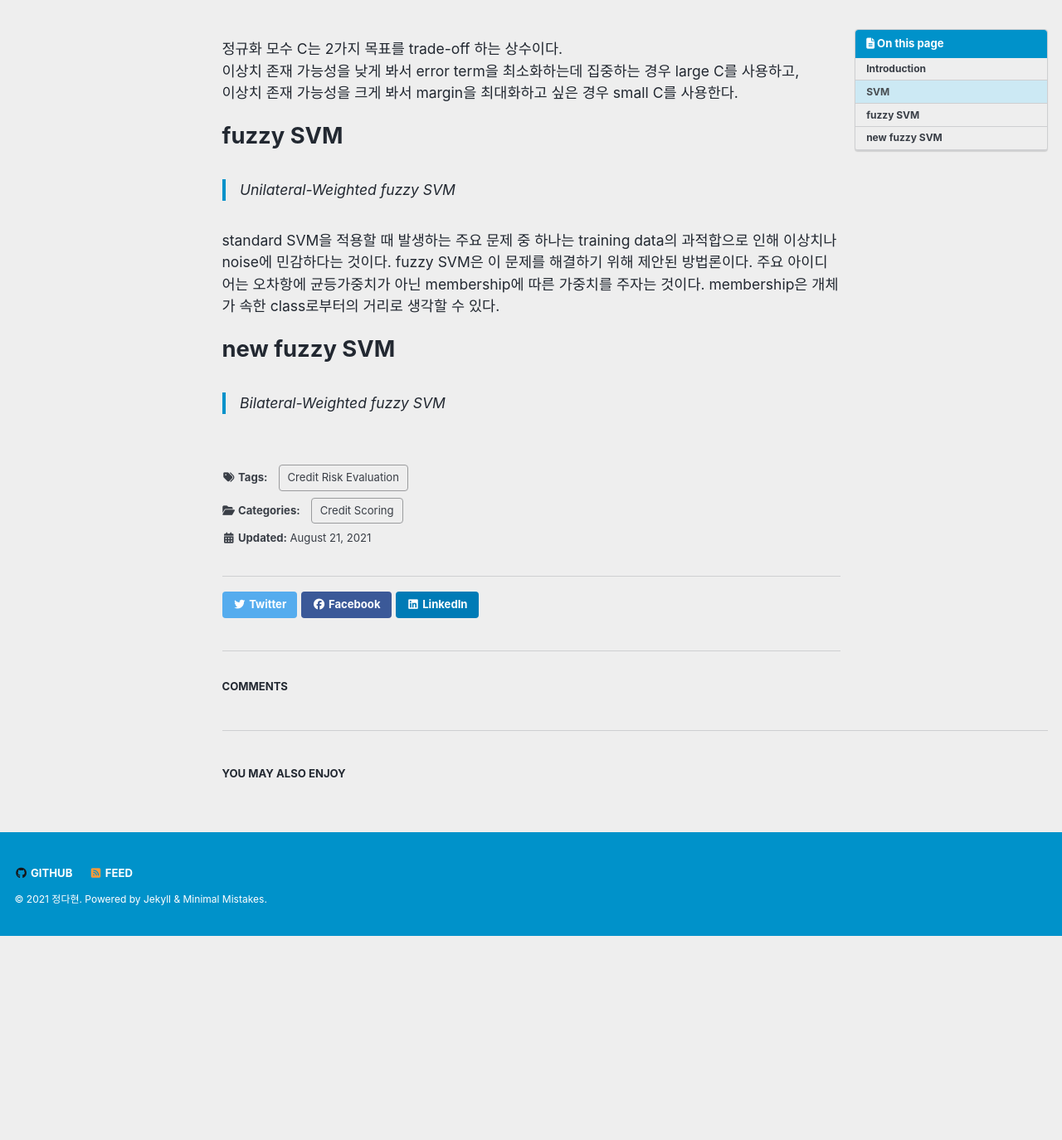
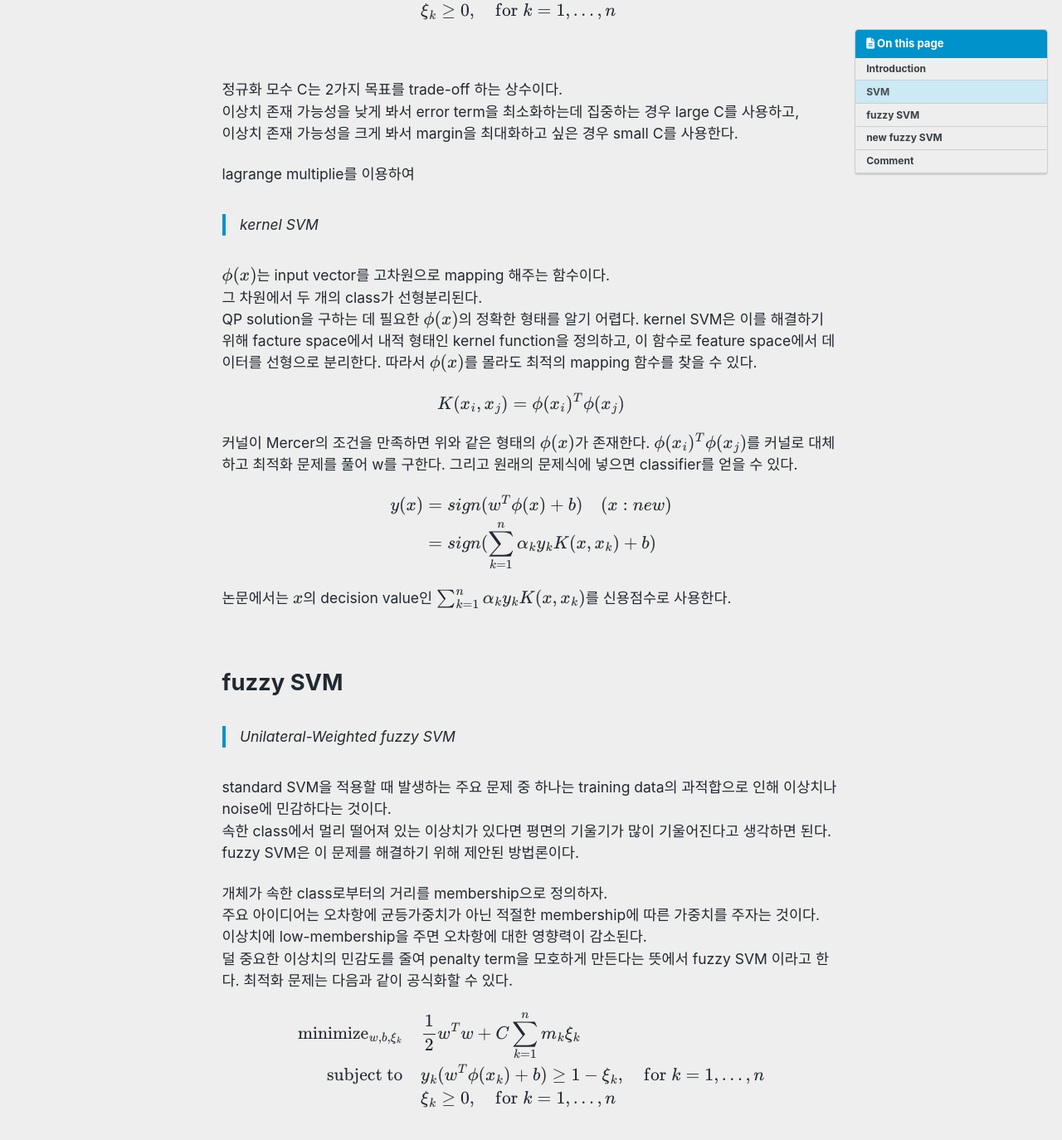
Before and after one commit to da-hyun-jeong/da-hyun-jeong.github.io, a Jekyll site: the page built from _posts/2021-07-11-test.md, in a window 1280 px wide and 1400 px high, scrolled down 2356 px. Shown: the top 1374 px of the window at 83% size. Built offline with Jekyll 4.4.1, drawn with Linux system fonts in a browser that asks for light colours; cached includes are drawn as plain includes; nearby versions of some CDN libraries; formulas are drawn with MathJax 3; comment, search, counter and statistics services are not loaded; before the commit the page ends 3484 px from its top, so only the background shows below that; some of the changed text lies outside the part shown.

Commit message:
Update 2021-07-11-test.md

```diff
--- a/_posts/2021-07-11-test.md
+++ b/_posts/2021-07-11-test.md
@@ -26,7 +27,7 @@ standard SVM 보다 fuzzy SVM에 대한 직접적인 내용을 다룹니다.
 신용평가 영역에서는 'good creditor', 'bad creditor'을 절대적으로 나눌 수 없다. <br>
 이러한 직관을 반영하여 단순히 class를 나누는 것이 아니라 membership(class에 속할 가능성, 점수와 같은 것)을 부여해서 'good'과 'bad' 일 가능성을 열어두면 좀 더 실용적인 모델이 될 것이라 기대할 수 있다.
 
-
+<br>
 
 # SVM
 SVM은 기본적으로 class를 분류하는 문제이다. <br>
@@ -57,7 +58,7 @@ $$
 $$
 
 $x^+$을 + plane 위의 점, $x^-$ 을 - plane 위의 점이라고 하자. <br>
-두 점은 $x^+=x^- + \lambda w$ 의 평행이동 관계가 있으므로 plane 간의 거리는 $2 / w^Tw$ 가 된다.
+두 점은 $x^+=x^- + \lambda w$의 평행이동 관계가 있으므로 plane 간의 거리는 $2/w^Tw$가 된다.
 
 $$
 w^Tx^+ b = 1 \\
@@ -70,7 +71,7 @@ w^Tx^+ b = 1 \\
 $$
 
 
-이 식을 이용해서 Margin을 구하면 $2/||w||_2$ 가 된다.
+이 식을 이용해서 Margin을 구하면 $2/||w||_2$가 된다.
 
 
 $$
@@ -105,11 +106,10 @@ $$
 
 $$
 \begin{aligned}
-\textrm{minimize}_{w,b,\xi} \quad & \frac{1}{2}w^{T}w+C\sum_{k=1}^{n}{\xi_k}\\
+\textrm{minimize}_{w,b,\xi_k} \quad & \frac{1}{2}w^{T}w+C\sum_{k=1}^{n}{\xi_k}\\
 \textrm{subject to} \quad & y_k(w^T\phi(x_k)+b) \geq1-\xi_k ,  \quad \textrm{for} \; k=1,...,n\\
   &\xi_k\geq0  ,  \quad \textrm{for} \; k=1,...,n  \\
 \end{aligned}
-
 $$
 
 <br>
@@ -118,16 +118,77 @@ $$
 이상치 존재 가능성을 낮게 봐서 error term을 최소화하는데 집중하는 경우 large C를 사용하고, <br>
 이상치 존재 가능성을 크게 봐서 margin을 최대화하고 싶은 경우 small C를 사용한다.
 
+lagrange multiplie를 이용하여
 
+
+> kernel SVM
+
+$\phi(x)$는 input vector를 고차원으로 mapping 해주는 함수이다. <br>
+그 차원에서 두 개의 class가 선형분리된다. <br>
+QP solution을 구하는 데 필요한 $\phi(x)$의 정확한 형태를 알기 어렵다.
+kernel SVM은 이를 해결하기 위해  facture space에서 내적 형태인 kernel function을 정의하고, 이 함수로 feature space에서 데이터를 선형으로 분리한다.
+따라서 $\phi(x)$를 몰라도 최적의 mapping 함수를 찾을 수 있다.
+
+$$
+K(x_i , x_j) = \phi(x_i)^T\phi(x_j)
+$$
+
+커널이 Mercer의 조건을 만족하면 위와 같은 형태의 $\phi(x)$가 존재한다.
+$\phi(x_i)^T\phi(x_j)$를 커널로 대체하고 최적화 문제를 풀어 w를 구한다.
+그리고 원래의 문제식에 넣으면 classifier를 얻을 수 있다.
+
+$$
+\begin{aligned}
+  y(x) &= sign(w^T\phi(x) + b) \quad (x : new) \\
+  &= sign(\sum_{k=1}^{n}{\alpha_k y_k K(x, x_k) + b})
+\end{aligned}
+$$
+
+논문에서는 $x$의 decision value인 $\sum_{k=1}^{n}{\alpha_k y_k K(x, x_k)}$를 신용점수로 사용한다.
+
+<br>
 
 # fuzzy SVM
 > Unilateral-Weighted fuzzy SVM
 
-standard SVM을 적용할 때 발생하는 주요 문제 중 하나는 training data의 과적합으로 인해 이상치나 noise에 민감하다는 것이다.
-fuzzy SVM은 이 문제를 해결하기 위해 제안된 방법론이다.
-주요 아이디어는 오차항에 균등가중치가 아닌 membership에 따른 가중치를 주자는 것이다.
-membership은 개체가 속한 class로부터의 거리로 생각할 수 있다.
+standard SVM을 적용할 때 발생하는 주요 문제 중 하나는 training data의 과적합으로 인해 이상치나 noise에 민감하다는 것이다. <br>
+속한 class에서 멀리 떨어져 있는 이상치가 있다면 평면의 기울기가 많이 기울어진다고 생각하면 된다. <br>
+fuzzy SVM은 이 문제를 해결하기 위해 제안된 방법론이다. <br>
 
+개체가 속한 class로부터의 거리를 membership으로 정의하자. <br>
+주요 아이디어는 오차항에 균등가중치가 아닌 적절한 membership에 따른 가중치를 주자는 것이다. <br>
+이상치에 low-membership을 주면 오차항에 대한 영향력이 감소된다. <br>
+덜 중요한 이상치의 민감도를 줄여 penalty term을 모호하게 만든다는 뜻에서 fuzzy SVM 이라고 한다.
+최적화 문제는 다음과 같이 공식화할 수 있다.
+
+$$
+\begin{aligned}
+\textrm{minimize}_{w,b,\xi_k} \quad & \frac{1}{2}w^{T}w+C\sum_{k=1}^{n}{m_k\xi_k}\\
+\textrm{subject to} \quad & y_k(w^T\phi(x_k)+b) \geq1-\xi_k ,  \quad \textrm{for} \; k=1,...,n\\
+  &\xi_k\geq0  ,  \quad \textrm{for} \; k=1,...,n  \\
+\end{aligned}
+$$
+
+<br>
 
 # new fuzzy SVM
 > Bilateral-Weighted fuzzy SVM
+
+기존에 제안되었던 fuzzy SVM 에서와 동일하게 이상치에 대해 낮은 membership을 주는 것은 동일하지만, <br>
+반대 class에 높은 membership을 가지는 관측치로 처리하자는 아이디어가 추가되었다. <br>
+이는 목적함수의 error term에 관측치 당 2개의 오류값이 기여하는 방식이 된다. <br>
+데이터를 최대한 활용하게 되므로 더 좋은 generalization abllity를 가질 것으로 기대할 수 잆다.
+
+<br>
+
+# Comment
+> 의의
+
+
+> 장점
+
+
+> 단점
+
+데이터 활용도가 높지만 과적합에 대한 우려가 있을 수 있다. <br>
+저자도 이를 고려한 것인지 다른 기본적인 모델을 이용한 초기 신용점수를 구하고, memvership을 할당한 뒤 fuzzy SVM을 적용시켜 모델을 개선하는 형태의 방법론을 제시했다. <br>
```
Also changed, not shown: other parts of _posts/2021-07-11-test.md (+1 -0 lines).
